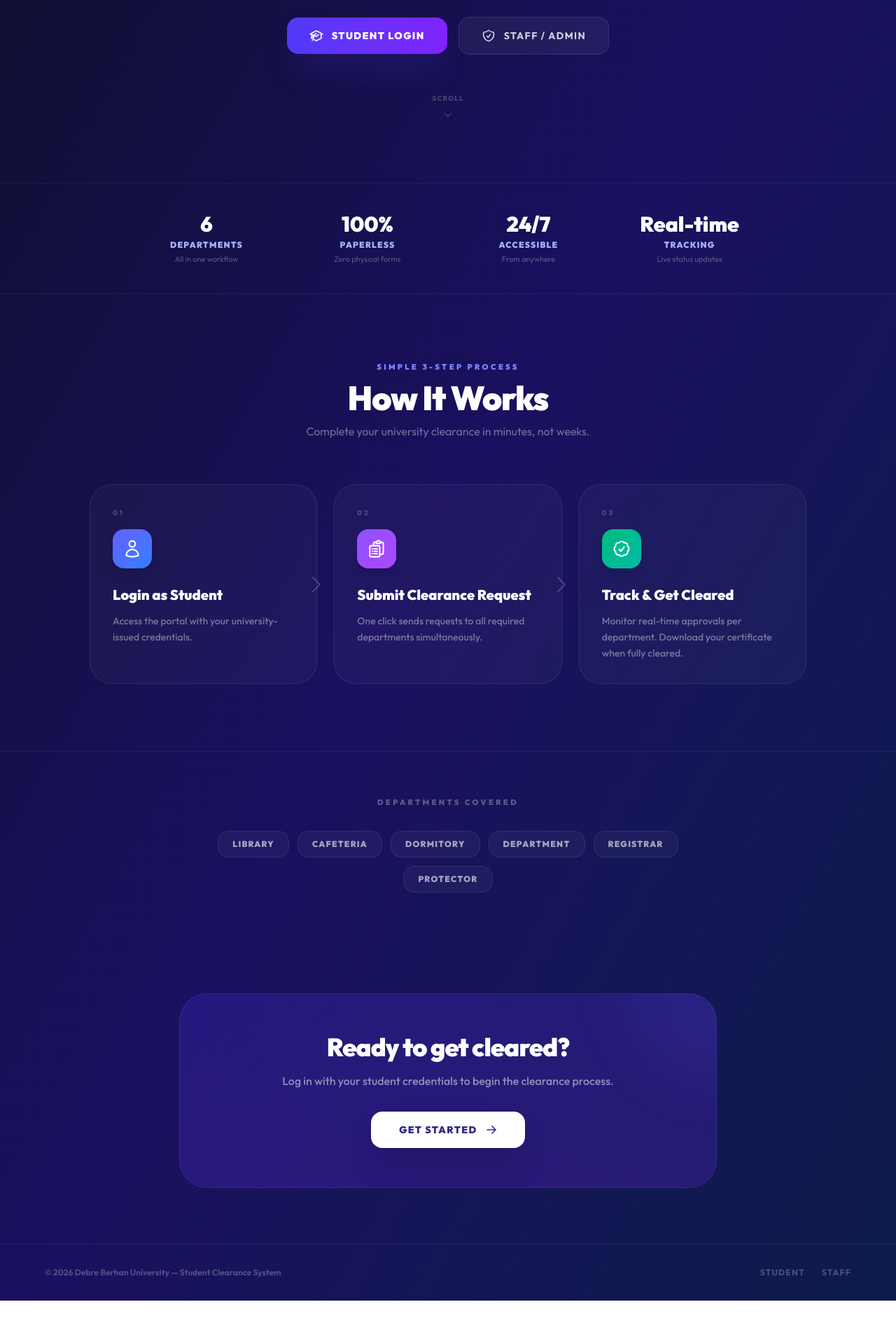
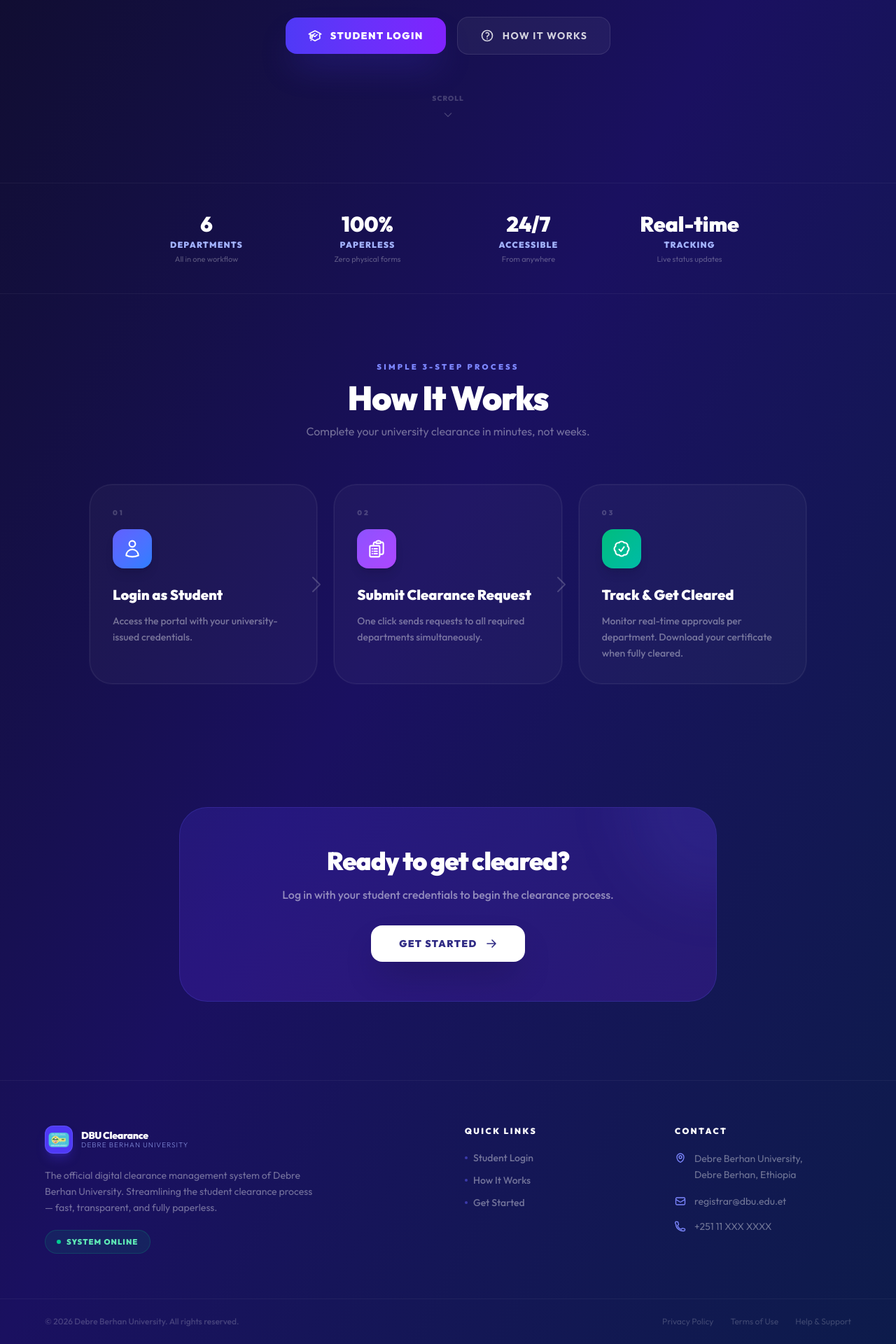
Before and after one commit to awokedersie/Student-Clearance, a React (Vite) app in the folder client/: page / in a window 1280 px wide. Shown: the part 424-2344 px from the top of the page at 70% size. Before the commit the page ends 2282 px from the top, so only its background shows below. Built offline with nearby package versions, Linux system fonts and the light colour scheme.

Commit message:
some changes on landing page

```diff
--- a/client/src/components/LandingPage.tsx
+++ b/client/src/components/LandingPage.tsx
@@ -79,12 +79,6 @@ const LandingPage: React.FC = () => {
                 </div>
                 <div className="flex items-center gap-3">
                     <Link
-                        to="/admin/login"
-                        className="hidden sm:block text-white/60 hover:text-white text-sm font-semibold transition-colors px-4 py-2 rounded-xl hover:bg-white/5"
-                    >
-                        Staff Login
-                    </Link>
-                    <Link
                         to="/login"
                         className="bg-indigo-600 hover:bg-indigo-500 text-white font-black text-xs px-5 py-2.5 rounded-xl transition-all shadow-lg shadow-indigo-600/30 uppercase tracking-widest"
                     >
@@ -123,15 +117,15 @@ const LandingPage: React.FC = () => {
                         </svg>
                         Student Login
                     </Link>
-                    <Link
-                        to="/admin/login"
+                    <a
+                        href="#how-it-works"
                         className="flex items-center gap-3 bg-white/5 hover:bg-white/10 border border-white/10 text-white/80 hover:text-white font-bold px-8 py-4 rounded-2xl transition-all uppercase tracking-widest text-sm"
                     >
                         <svg xmlns="http://www.w3.org/2000/svg" className="w-5 h-5" fill="none" viewBox="0 0 24 24" strokeWidth={2} stroke="currentColor">
-                            <path strokeLinecap="round" strokeLinejoin="round" d="M9 12.75 11.25 15 15 9.75m-3-7.036A11.959 11.959 0 0 1 3.598 6 11.99 11.99 0 0 0 3 9.749c0 5.592 3.824 10.29 9 11.623 5.176-1.332 9-6.03 9-11.622 0-1.31-.21-2.571-.598-3.751h-.152c-3.196 0-6.1-1.248-8.25-3.285Z" />
+                            <path strokeLinecap="round" strokeLinejoin="round" d="M9.879 7.519c1.171-1.025 3.071-1.025 4.242 0 1.172 1.025 1.172 2.687 0 3.712-.203.179-.43.326-.67.442-.745.361-1.45.999-1.45 1.827v.75M21 12a9 9 0 1 1-18 0 9 9 0 0 1 18 0Zm-9 5.25h.008v.008H12v-.008Z" />
                         </svg>
-                        Staff / Admin
-                    </Link>
+                        How It Works
+                    </a>
                 </div>
 
                 {/* Scroll cue */}
@@ -157,7 +151,7 @@ const LandingPage: React.FC = () => {
             </section>
 
             {/* ── How it works ── */}
-            <section className="px-6 md:px-16 py-24">
+            <section id="how-it-works" className="px-6 md:px-16 py-24">
                 <div className="text-center mb-16">
                     <p className="text-indigo-400 font-black text-[11px] uppercase tracking-[0.3em] mb-3">Simple 3-Step Process</p>
                     <h2 className="text-3xl md:text-5xl font-black tracking-tight">How It Works</h2>
@@ -201,20 +195,6 @@ const LandingPage: React.FC = () => {
                 </div>
             </section>
 
-            {/* ── Departments covered ── */}
-            <section className="px-6 md:px-16 py-16 border-t border-white/5">
-                <p className="text-center text-white/30 text-[11px] font-black uppercase tracking-[0.3em] mb-8">Departments Covered</p>
-                <div className="flex flex-wrap justify-center gap-3 max-w-2xl mx-auto">
-                    {['Library', 'Cafeteria', 'Dormitory', 'Department', 'Registrar', 'Protector'].map((dept) => (
-                        <span
-                            key={dept}
-                            className="px-5 py-2.5 bg-white/[0.04] border border-white/[0.08] rounded-2xl text-white/60 text-xs font-black uppercase tracking-widest hover:bg-white/[0.08] hover:text-white transition-all"
-                        >
-                            {dept}
-                        </span>
-                    ))}
-                </div>
-            </section>
 
             {/* ── CTA Banner ── */}
             <section className="px-6 md:px-16 py-20">
@@ -237,11 +217,89 @@ const LandingPage: React.FC = () => {
             </section>
 
             {/* ── Footer ── */}
-            <footer className="border-t border-white/5 px-6 md:px-16 py-8 flex flex-col md:flex-row justify-between items-center gap-4 text-white/25 text-xs">
-                <p className="font-bold">© {new Date().getFullYear()} Debre Berhan University — Student Clearance System</p>
-                <div className="flex items-center gap-6">
-                    <Link to="/login" className="hover:text-white/60 transition-colors font-bold uppercase tracking-widest">Student</Link>
-                    <Link to="/admin/login" className="hover:text-white/60 transition-colors font-bold uppercase tracking-widest">Staff</Link>
+            <footer className="border-t border-white/5 mt-8">
+                {/* Main footer grid */}
+                <div className="px-6 md:px-16 py-16 grid grid-cols-1 sm:grid-cols-2 lg:grid-cols-4 gap-12">
+
+                    {/* Brand column */}
+                    <div className="lg:col-span-2 space-y-5">
+                        <div className="flex items-center gap-3">
+                            <div className="w-10 h-10 bg-indigo-600 rounded-xl flex items-center justify-center shadow-lg shadow-indigo-600/30 border border-indigo-400/30">
+                                <img src="/logo.png" alt="DBU" className="w-full h-full object-contain p-1" />
+                            </div>
+                            <div>
+                                <p className="font-black text-sm tracking-tight leading-none text-white">DBU Clearance</p>
+                                <p className="text-[10px] text-indigo-300/70 font-light tracking-widest uppercase leading-none mt-0.5">Debre Berhan University</p>
+                            </div>
+                        </div>
+                        <p className="text-white/40 text-sm leading-relaxed max-w-sm">
+                            The official digital clearance management system of Debre Berhan University. Streamlining the student clearance process — fast, transparent, and fully paperless.
+                        </p>
+                        <div className="flex items-center gap-2 bg-emerald-500/10 border border-emerald-500/20 rounded-full px-4 py-2 w-fit">
+                            <span className="w-1.5 h-1.5 rounded-full bg-emerald-400 animate-pulse" />
+                            <span className="text-emerald-300 text-[11px] font-black uppercase tracking-widest">System Online</span>
+                        </div>
+                    </div>
+
+                    {/* Quick Links */}
+                    <div className="space-y-5">
+                        <p className="text-white font-black text-xs uppercase tracking-[0.2em]">Quick Links</p>
+                        <ul className="space-y-3">
+                            {[
+                                { label: 'Student Login', href: '/login' },
+                                { label: 'How It Works', href: '#how-it-works' },
+                                { label: 'Get Started', href: '/login' },
+                            ].map(link => (
+                                <li key={link.label}>
+                                    <a
+                                        href={link.href}
+                                        className="text-white/40 hover:text-indigo-300 text-sm font-medium transition-colors flex items-center gap-2 group"
+                                    >
+                                        <span className="w-1 h-1 rounded-full bg-indigo-500/50 group-hover:bg-indigo-400 transition-colors" />
+                                        {link.label}
+                                    </a>
+                                </li>
+                            ))}
+                        </ul>
+                    </div>
+
+                    {/* Contact */}
+                    <div className="space-y-5">
+                        <p className="text-white font-black text-xs uppercase tracking-[0.2em]">Contact</p>
+                        <ul className="space-y-4">
+                            <li className="flex items-start gap-3">
+                                <svg className="w-4 h-4 text-indigo-400 mt-0.5 shrink-0" fill="none" viewBox="0 0 24 24" stroke="currentColor" strokeWidth={2}>
+                                    <path strokeLinecap="round" strokeLinejoin="round" d="M15 10.5a3 3 0 1 1-6 0 3 3 0 0 1 6 0Z" />
+                                    <path strokeLinecap="round" strokeLinejoin="round" d="M19.5 10.5c0 7.142-7.5 11.25-7.5 11.25S4.5 17.642 4.5 10.5a7.5 7.5 0 1 1 15 0Z" />
+                                </svg>
+                                <span className="text-white/40 text-sm leading-relaxed">Debre Berhan University,<br />Debre Berhan, Ethiopia</span>
+                            </li>
+                            <li className="flex items-center gap-3">
+                                <svg className="w-4 h-4 text-indigo-400 shrink-0" fill="none" viewBox="0 0 24 24" stroke="currentColor" strokeWidth={2}>
+                                    <path strokeLinecap="round" strokeLinejoin="round" d="M21.75 6.75v10.5a2.25 2.25 0 0 1-2.25 2.25h-15a2.25 2.25 0 0 1-2.25-2.25V6.75m19.5 0A2.25 2.25 0 0 0 19.5 4.5h-15a2.25 2.25 0 0 0-2.25 2.25m19.5 0v.243a2.25 2.25 0 0 1-1.07 1.916l-7.5 4.615a2.25 2.25 0 0 1-2.36 0L3.32 8.91a2.25 2.25 0 0 1-1.07-1.916V6.75" />
+                                </svg>
+                                <span className="text-white/40 text-sm">registrar@dbu.edu.et</span>
+                            </li>
+                            <li className="flex items-center gap-3">
+                                <svg className="w-4 h-4 text-indigo-400 shrink-0" fill="none" viewBox="0 0 24 24" stroke="currentColor" strokeWidth={2}>
+                                    <path strokeLinecap="round" strokeLinejoin="round" d="M2.25 6.75c0 8.284 6.716 15 15 15h2.25a2.25 2.25 0 0 0 2.25-2.25v-1.372c0-.516-.351-.966-.852-1.091l-4.423-1.106c-.44-.11-.902.055-1.173.417l-.97 1.293c-.282.376-.769.542-1.21.38a12.035 12.035 0 0 1-7.143-7.143c-.162-.441.004-.928.38-1.21l1.293-.97c.363-.271.527-.734.417-1.173L6.963 3.102a1.125 1.125 0 0 0-1.091-.852H4.5A2.25 2.25 0 0 0 2.25 6.75Z" />
+                                </svg>
+                                <span className="text-white/40 text-sm">+251 11 XXX XXXX</span>
+                            </li>
+                        </ul>
+                    </div>
+                </div>
+
+                {/* Bottom bar */}
+                <div className="border-t border-white/5 px-6 md:px-16 py-6 flex flex-col sm:flex-row justify-between items-center gap-4">
+                    <p className="text-white/20 text-xs font-medium">
+                        © {new Date().getFullYear()} Debre Berhan University. All rights reserved.
+                    </p>
+                    <div className="flex items-center gap-6 text-white/20 text-xs">
+                        <span className="hover:text-white/40 transition-colors cursor-pointer">Privacy Policy</span>
+                        <span className="hover:text-white/40 transition-colors cursor-pointer">Terms of Use</span>
+                        <span className="hover:text-white/40 transition-colors cursor-pointer">Help &amp; Support</span>
+                    </div>
                 </div>
             </footer>
         </div>
```
